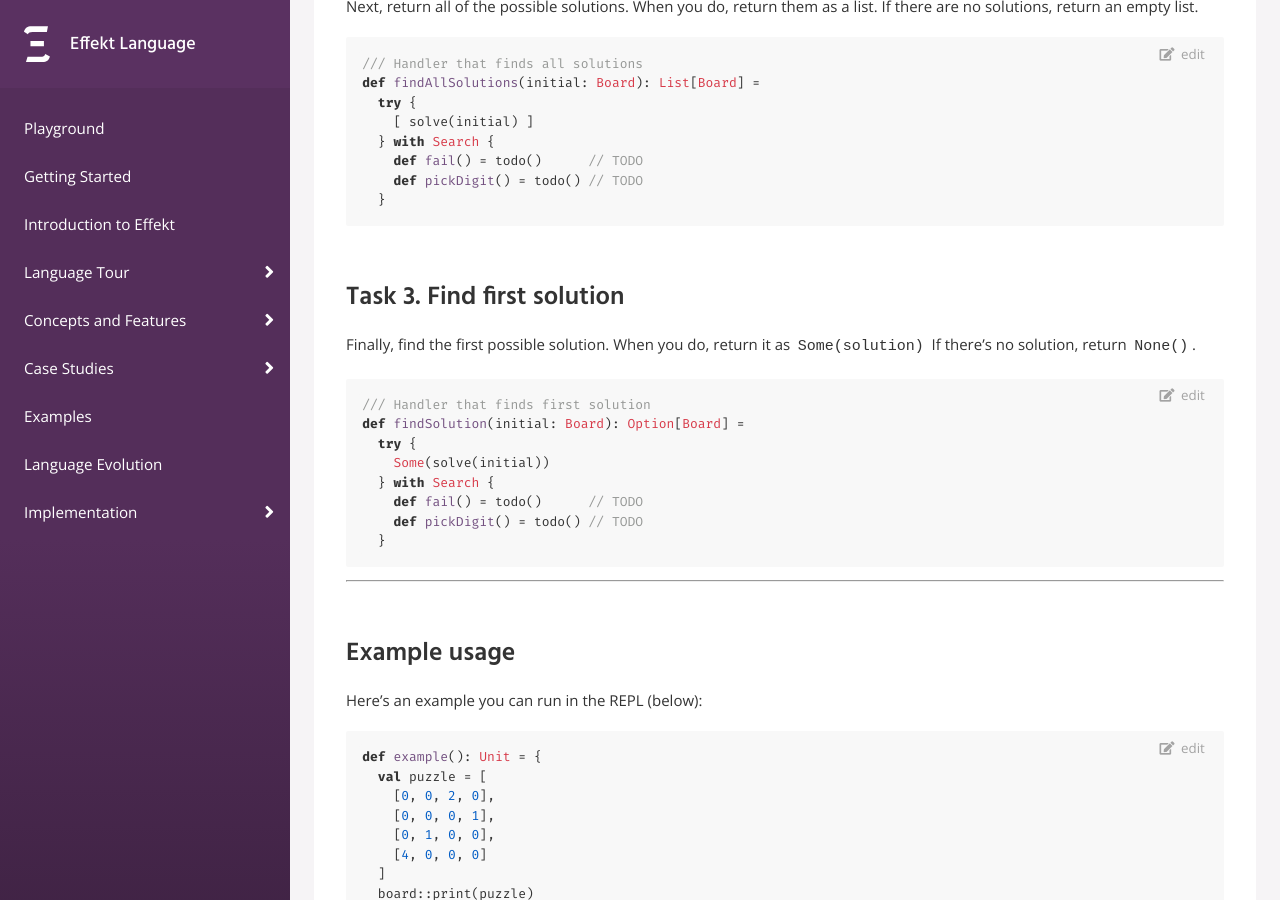
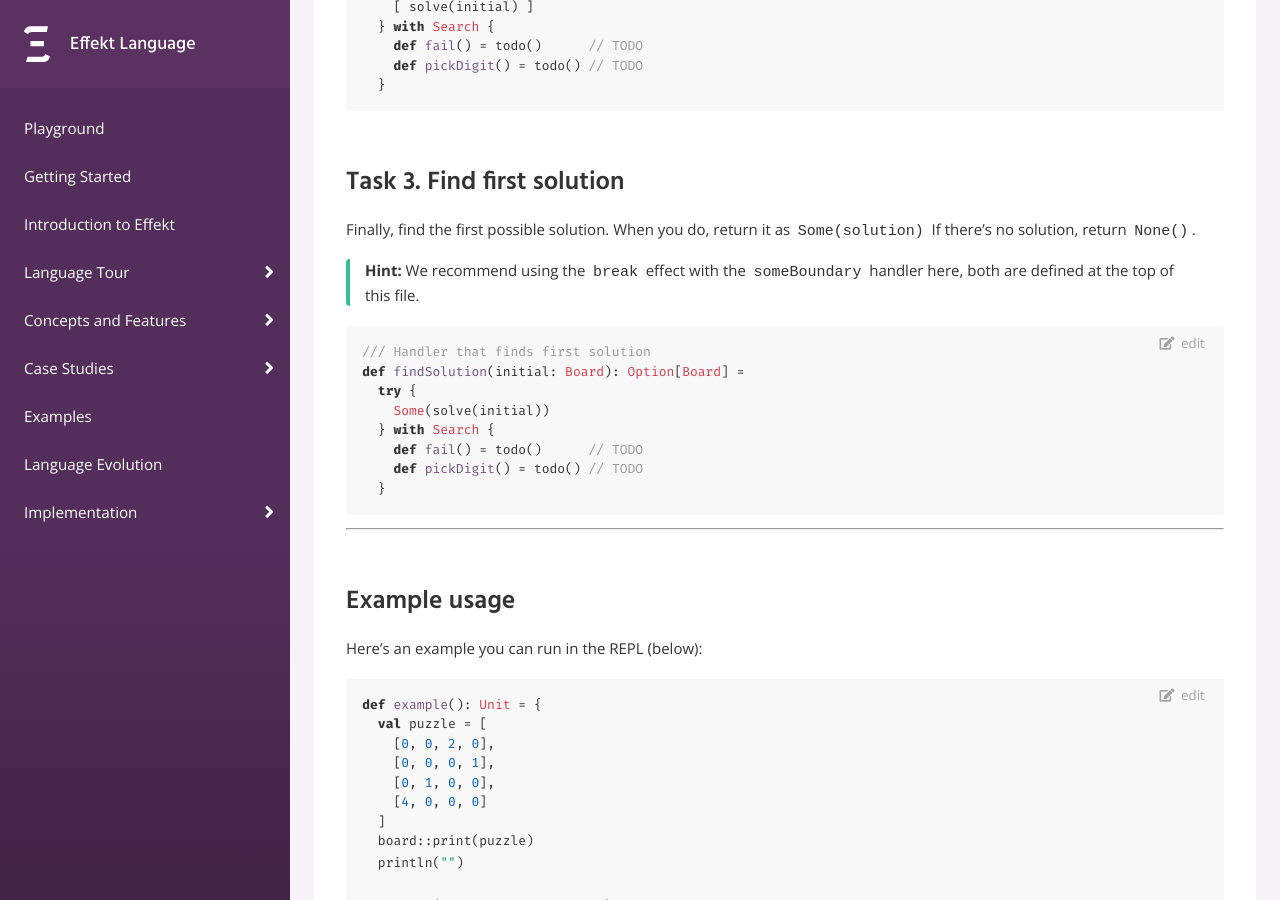
Before and after one commit to effekt-lang/effekt-website, a Jekyll site: the page built from docs/exercises/sudoku.effekt.md, in a window 1280 px wide and 900 px high, scrolled down 5693 px. Built offline with Jekyll 4.4.1, drawn with Linux system fonts in a browser that asks for light colours.

Commit message:
Exercises: sudoku - more hints

````diff
--- a/docs/exercises/sudoku.effekt.md
+++ b/docs/exercises/sudoku.effekt.md
@@ -344,6 +342,9 @@
 Finally, find the first possible solution. When you do, return it as `Some(solution)`
 If there's no solution, return `None()`.
 
+> **Hint:** We recommend using the `break` effect with the `someBoundary` handler here,
+> both are defined at the top of this file.
+
 ```effekt
 /// Handler that finds first solution
 def findSolution(initial: Board): Option[Board] =
````
Also changed, not shown: other parts of docs/exercises/sudoku.effekt.md (+0 -2 lines).
